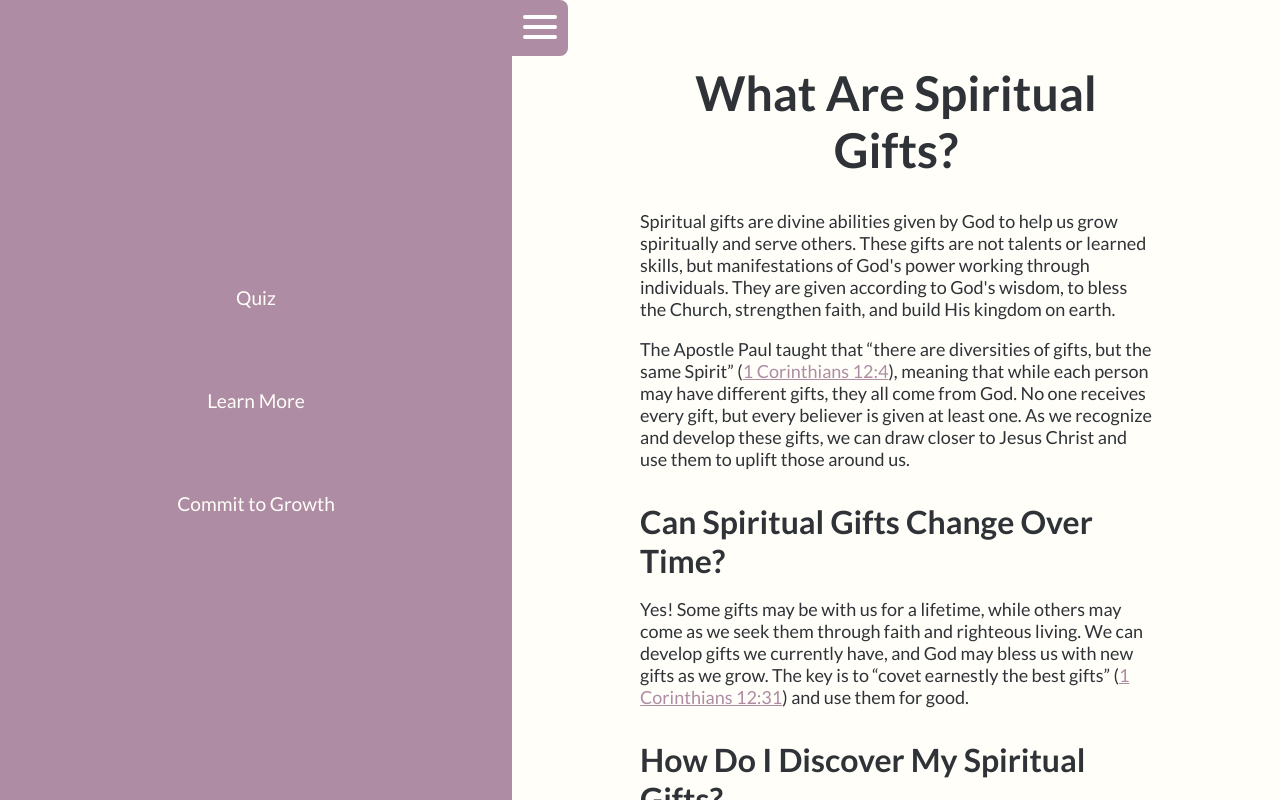
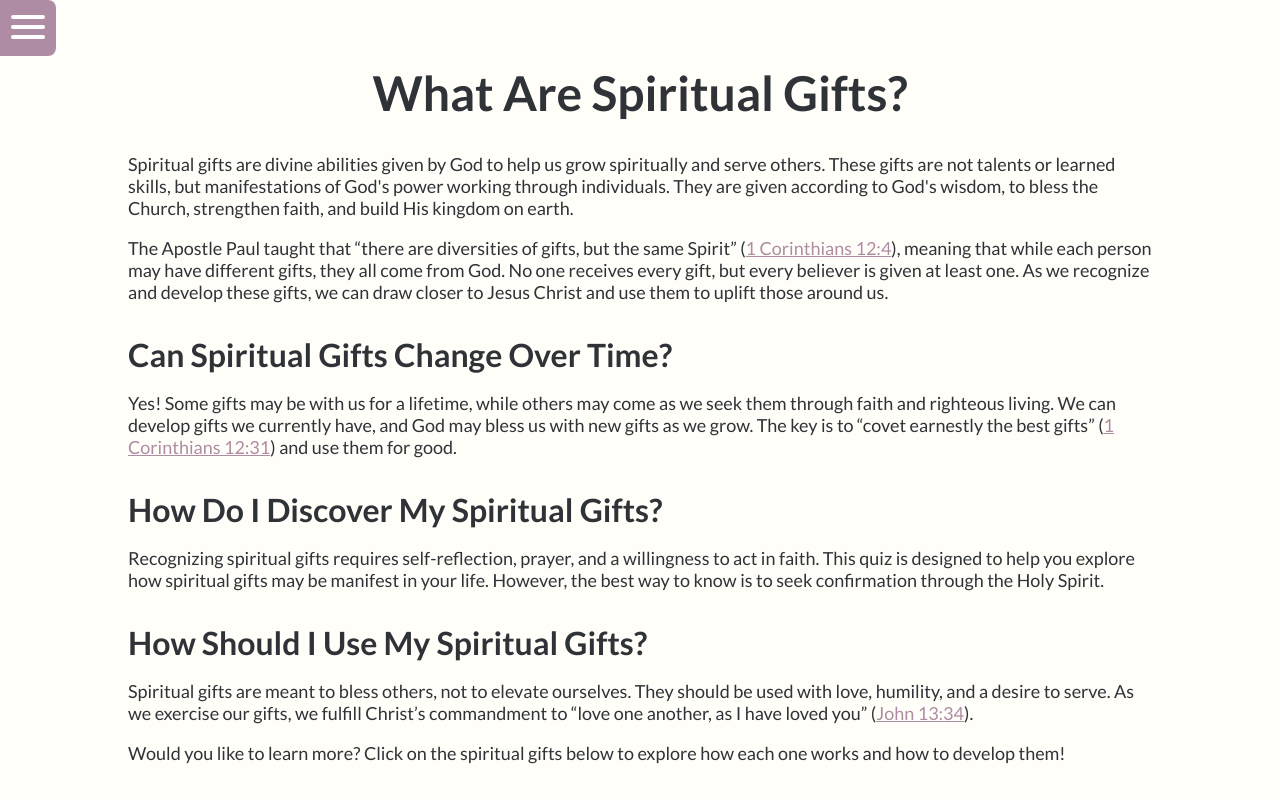
Before and after one commit to BeauYancey/spiritual-gifts, a React (Vite) app: page / in a window 1280 px wide. Built offline with nearby package versions, Linux system fonts and the light colour scheme.

Commit message:
fix navbar transition

```diff
--- a/src/index.css
+++ b/src/index.css
@@ -10,14 +10,12 @@ body {
   height: 100vh;
   margin: 0;
   font-family: 'Lato', 'Segoe UI', Tahoma, Geneva, Verdana, sans-serif;
-  overflow: hidden;
 }
 
 #root {
   display: flex;
   width: 100%;
   height: 100%;
-  overflow-x: hidden;
 }
 
 /*
@@ -27,7 +25,7 @@ NAVBAR STYLES
 nav {
   background-color: var(--purple);
   position: relative;
-  transition: width ease-in-out 0.2s;
+  transition: max-width ease-in-out 0.2s, width ease-in-out 0.2s;
 }
 
 nav.open {
@@ -36,6 +34,7 @@ nav.open {
 }
 
 nav.closed {
+  max-width: 0;
   width: 0;
 }
 
@@ -71,6 +70,8 @@ nav.closed > .nav-content {
   font-size: 1.2rem;
   color: var(--white);
   text-decoration: none;
+  text-align: center;
+  padding: 0 1rem;
 }
 
 .nav-content > a:hover {
@@ -86,7 +87,7 @@ main {
   width: 100%;
   padding: 2rem 8rem;
   color: #2F3337;
-  overflow: scroll;
+  overflow: auto;
 }
 
 main h1 {
@@ -121,7 +122,7 @@ main a {
   */
 
   nav {
-    transition: height ease-in-out 0.2s;
+    transition: max-height ease-in-out 0.2s, height ease-in-out 0.2s;
     min-width: 0;
     max-width: none !important;
     max-height: 18rem;
@@ -129,12 +130,13 @@ main a {
 
   nav.open {
     width: 100%;
-    height: 75%
+    height: 75%;
   }
 
   nav.closed {
     width: 100%;
-    height: 0%
+    height: 0%;
+    max-height: 0;
   }
 
   #nav-toggle {
```
